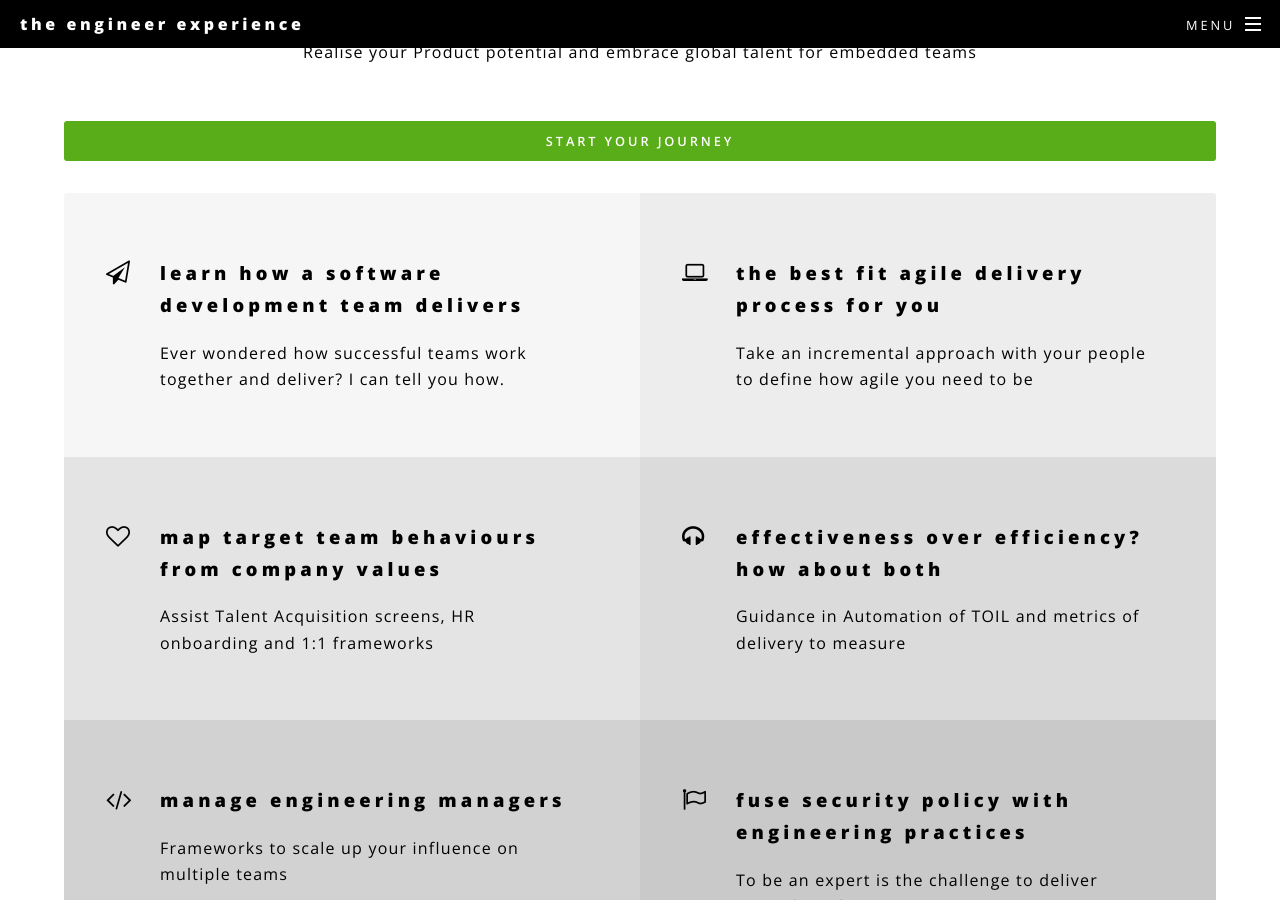
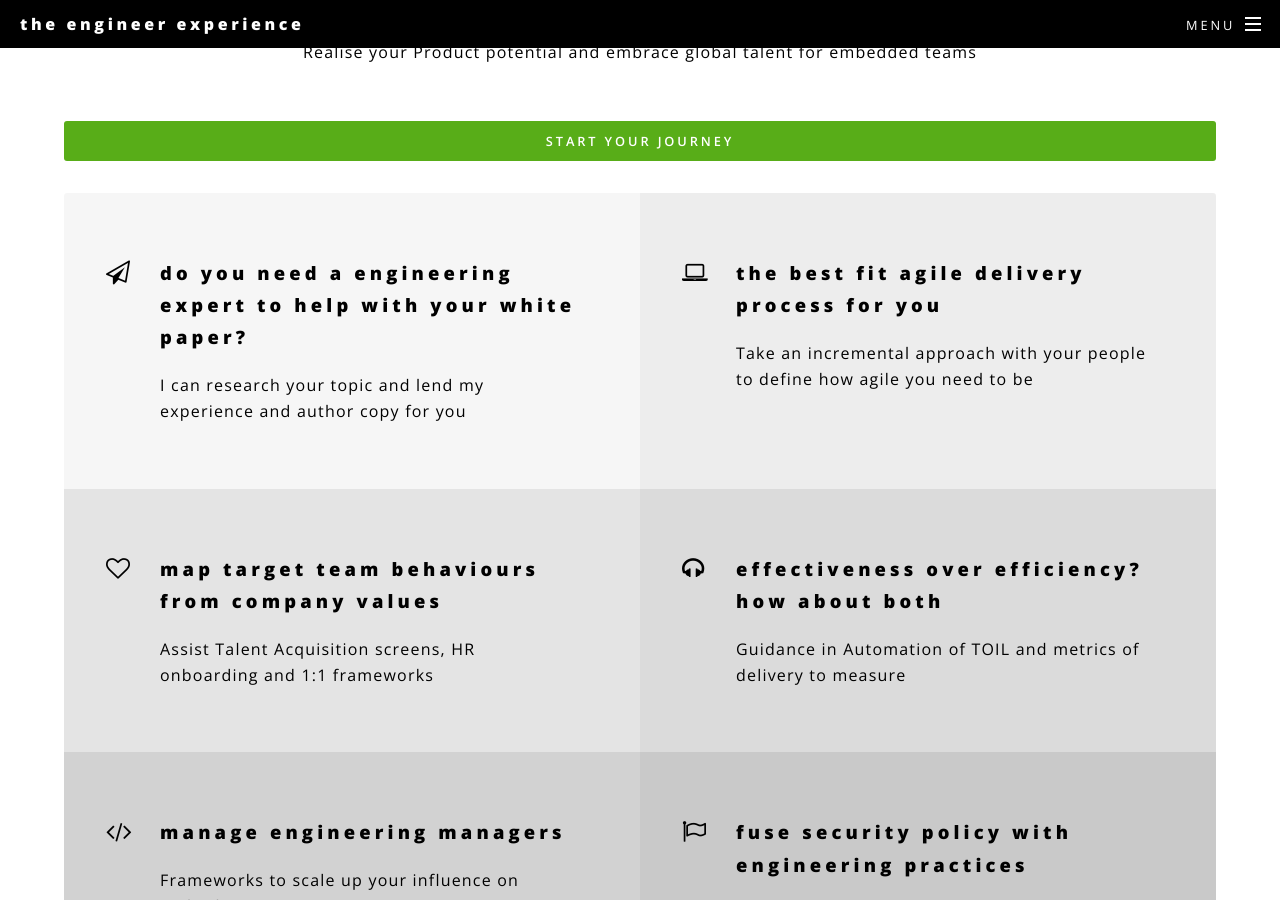
Before and after one commit to daniel-woolfson/dec0de-me, a Jekyll site: the page built from index.html, in a window 1280 px wide and 900 px high, scrolled down 2236 px. Built offline with Jekyll 4.4.1, drawn with Linux system fonts in a browser that asks for light colours; some of the changed text lies outside the part shown.

Commit message:
Update index.html

```diff
--- a/index.html
+++ b/index.html
@@ -17,7 +17,7 @@ layout: landing
 							<div class="image"><img src="images/pic16.jpg" alt="" /></div><div class="content">
 								<h2>Is your Engineering team in +-7 hour timezone to your Senior Leadership team?</h2>
 								<p>&nbsp;&nbsp;&nbsp;
-									I can build a strong and cohesive software engineering team for you in GMT +-7 hours</p>
+									I can optimise 2x, 3x, 10x a software engineering team for your startup</p>
 								<p>&nbsp;&nbsp;&nbsp;&nbsp;&nbsp;&nbsp;
 									I can look after APAC, NA, LATAM and APAC remote teams for you</p>
 								<p>&nbsp;&nbsp;&nbsp;&nbsp;&nbsp;&nbsp;&nbsp;&nbsp;&nbsp;
@@ -63,8 +63,8 @@ layout: landing
 							<ul class="features">
 
 								<li class="icon fa-paper-plane-o">
-										<h3 style="color:black;">Learn how a Software Development Team delivers</h3>
-										<p style="color:black;">Ever wondered how successful teams work together and deliver? I can tell you how.</p>
+										<h3 style="color:black;">Do you need a Engineering expert to help with your white paper?</h3>
+										<p style="color:black;">I can research your topic and lend my experience and author copy for you</p>
 								</li>
 								<li class="icon fa-laptop">
 									<h3 style="color:black;">The best fit Agile delivery process for you</h3>
```
